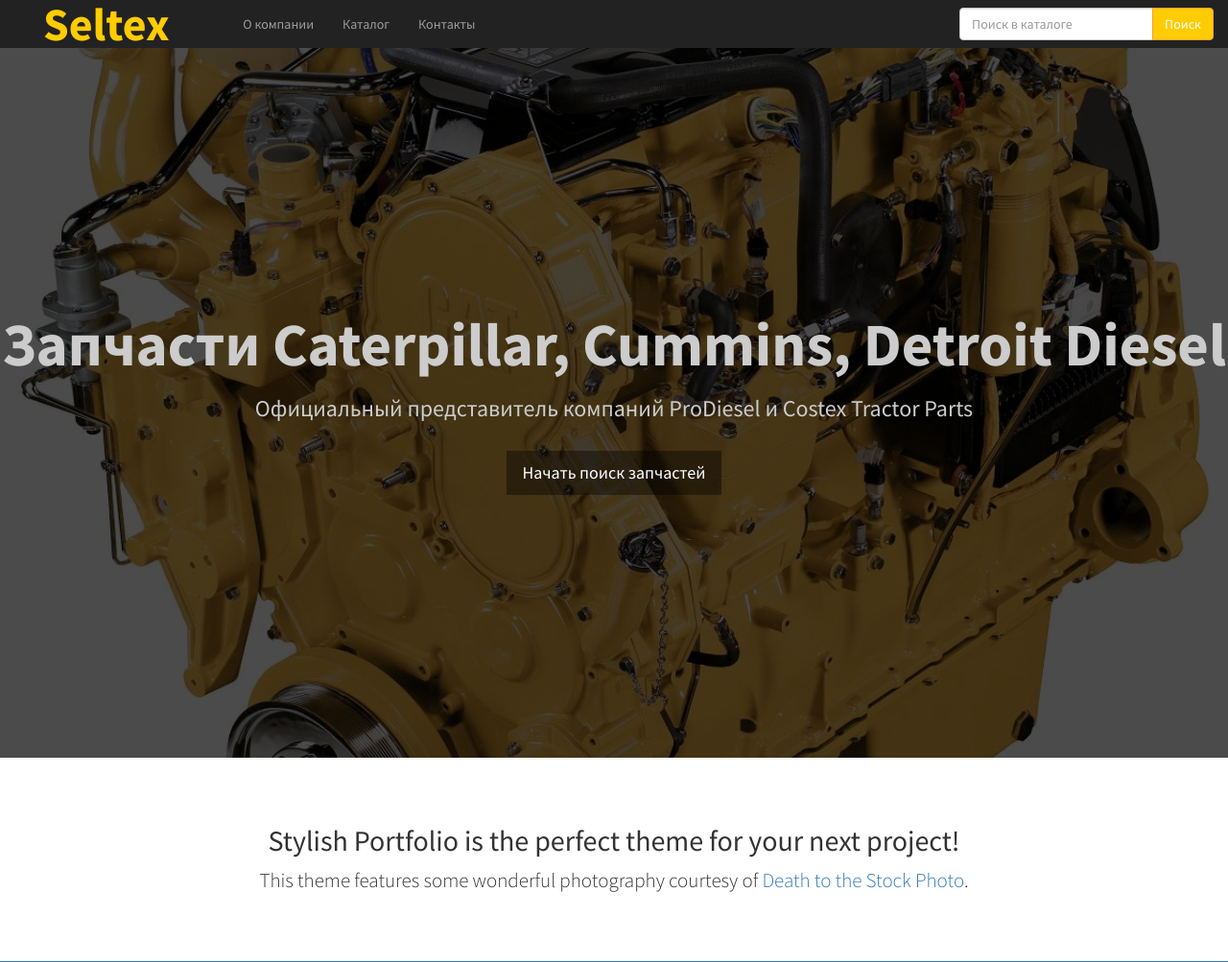
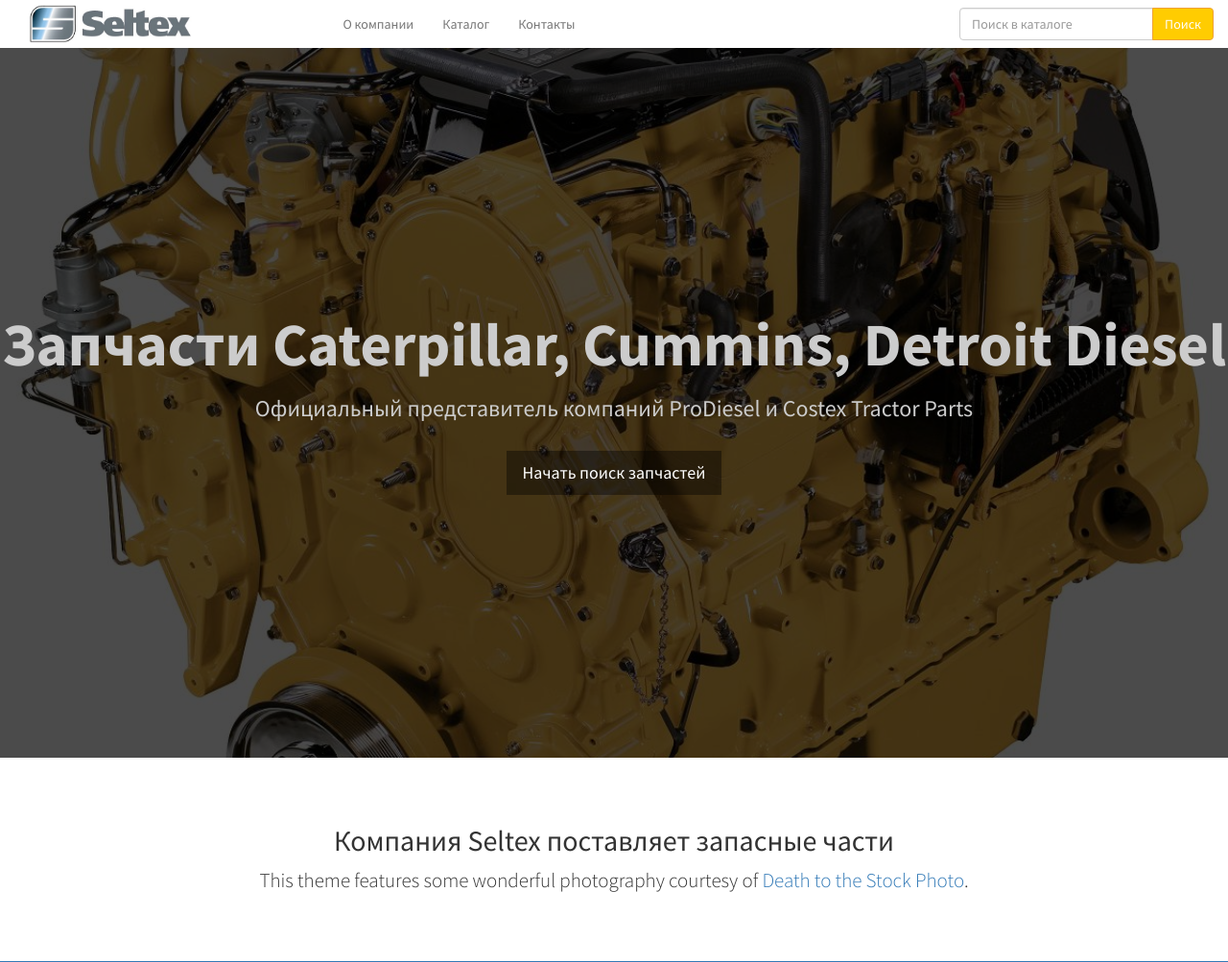
Before and after one commit to sovcharov/seltexru, a PHP site: page / in a window 1280 px wide. Shown: the top 1003 px of the page at 96% size. Run offline with PHP 8.4, Linux system fonts and the light colour scheme; some libraries are stand-ins or nearby versions.

Commit message:
Header changed. Map api call changed.

```diff
--- a/css/styles.css
+++ b/css/styles.css
@@ -1,7 +1,13 @@
-/*@import url(https://maxcdn.bootstrapcdn.com/bootstrap/3.3.5/css/bootstrap.min.css);*/
+@import url(https://maxcdn.bootstrapcdn.com/bootstrap/3.3.7/css/bootstrap.min.css);
+
 @charset "utf-8";
 .my-navbar {
     border-radius: 0;
+    background-color: white;
+}
+
+.my-logo {
+    margin-top:5px;
 }
 
 .my-today {
@@ -41,106 +47,13 @@
     color: #ffcc01;
     font-weight: bolder;
 }
+
 .navbar-inverse .navbar-brand:hover {
     font-size: 48px;
-/*    color: #ffcc01;*/
     font-weight: bolder;
 }
 
-
-/*Info Event start*/
-
-
-/*Copyright (c) 2015 Sergei Ovcharov*/
-
-.infoBoxMain {
-    position: fixed;
-    bottom: 0px;
-    right: 0px;
-    z-index: 5;
+a.navbar-brand {
+    margin-top:0px;
+    line-height: 40px;
 }
-
-.infoBox {
-    height: 60px;
-    width: 250px;
-    opacity: 0.7;
-    border-radius: 5px;
-    margin: 1px;
-    text-align: center;
-    vertical-align: middle;
-    font-family: Arial;
-    font-size: 17px;
-    color: white;
-    line-height: 40px;
-    /*z-index:5;*/
-}
-
-.infoBoxDanger {
-    background-color: #B20000;
-}
-
-.infoBoxSuccess {
-    background-color: #33804c;
-}
-
-.infoBoxComment {
-    font-size: 12px;
-    line-height: 10px;
-}
-
-
-/*Info Event end*/
-
-
-/*Spinning wheel start*/
-
-
-/*Copyright (c) 2014 Luke Haas*/
-
-.loader {
-    margin: 0px auto;
-    font-size: 10px;
-    position: relative;
-    text-indent: -9999em;
-    border-top: 2px solid rgba(1, 1, 1, 0.2);
-    border-right: 2px solid rgba(1, 1, 1, 0.2);
-    border-bottom: 2px solid rgba(1, 1, 1, 0.2);
-    border-left: 2px solid #(1, 1, 1, 1);
-    -webkit-transform: translateZ(0);
-    -ms-transform: translateZ(0);
-    transform: translateZ(0);
-    -webkit-animation: load8 0.5s infinite linear;
-    animation: load8 0.5s infinite linear;
-}
-
-.loader,
-.loader:after {
-    border-radius: 50%;
-    width: 2em;
-    height: 2em;
-}
-
-@-webkit-keyframes load8 {
-    0% {
-        -webkit-transform: rotate(0deg);
-        transform: rotate(0deg);
-    }
-    100% {
-        -webkit-transform: rotate(360deg);
-        transform: rotate(360deg);
-    }
-}
-
-@keyframes load8 {
-    0% {
-        -webkit-transform: rotate(0deg);
-        transform: rotate(0deg);
-    }
-    100% {
-        -webkit-transform: rotate(360deg);
-        transform: rotate(360deg);
-    }
-}
-
-
-/*Spinning wheel end*/
--- a/index.html
+++ b/index.html
@@ -2,50 +2,31 @@
 <html lang="en">
 
 <head>
-
+   	<title>Запчасти Caterpillar, Cummins, Detroit Diesel - Запчасти американских грузовиков - Грузовые запчасти из США - Запчасти Freightliner, Peterbilt, Kenworth, Volvo, CAT, Cummins. Запчасти Кат. Катерпиллер. </title>
+	<meta name="description" content="Запчасти Caterpillar, Cummins, Detroit Diesel - Американские грузовые запчасти - Запчасти американских грузовиков - Грузовые запчасти из США - Запчасти Freightliner, Peterbilt, Kenworth, Volvo - Запчасти грузовиков США - Запчасти американских двигателей - Запчасти из Америки для грузовиков и грузовых двигателей - Запчасти Кат - Запчасти Катерпиллер">
+	<meta name="keywords" content="Запчасти Caterpillar, запчасти Cat, запчасти грузовиков сша, запчасти американских грузовиков, запчасти Cummins,  запчасти DD, запчасти Detroit Diesel, Volvo, cat, caterpillar, Freightliner, Volvo, Peterbilt, Kenworth, Mack, International, Sterling, турбины, двигатели, запчасти двигателей, cелтекс, сэлтекс, селтикс, сэлтэкс, сэлтикс, seltex, Seltex, SELTEX, Кат, Катерпиллер, Катерпиллар, Катерпилар, Катерпилер">
+	<meta name="author" content="Seltex, Inc">
     <meta charset="utf-8">
     <meta http-equiv="X-UA-Compatible" content="IE=edge">
     <meta name="viewport" content="width=device-width, initial-scale=1">
-    <meta name="description" content="">
-    <meta name="author" content="">
-
-    <title>Stylish Portfolio - Start Bootstrap Theme</title>
-
-    <!-- Bootstrap Core CSS -->
-    <link href="css/bootstrap.min.css" rel="stylesheet">
-
-    <!-- Custom CSS -->
+    <link href="css/styles.css" rel="stylesheet">
     <link href="css/stylish-portfolio.css" rel="stylesheet">
-    <link href="css/styles.css" rel="stylesheet">
-
-    <!-- Custom Fonts -->
     <link href="font-awesome/css/font-awesome.min.css" rel="stylesheet" type="text/css">
     <link href="http://fonts.googleapis.com/css?family=Source+Sans+Pro:300,400,700,300italic,400italic,700italic" rel="stylesheet" type="text/css">
-
-    <!-- HTML5 Shim and Respond.js IE8 support of HTML5 elements and media queries -->
-    <!-- WARNING: Respond.js doesn't work if you view the page via file:// -->
-    <!--[if lt IE 9]>
-        <script src="https://oss.maxcdn.com/libs/html5shiv/3.7.0/html5shiv.js"></script>
-        <script src="https://oss.maxcdn.com/libs/respond.js/1.4.2/respond.min.js"></script>
-    <![endif]-->
-
 </head>
 
 <body>
 
-    <nav id="top" class="navbar-inverse my-navbar">
+    <nav id="top" class="navbar-default my-navbar">
         <div class="container-fluid">
-            <!-- Brand and toggle get grouped for better mobile display -->
-            <div class="col-sm-2 navbar-header">
+            <div class="col-sm-3 navbar-header">
                 <button type="button" class="navbar-toggle collapsed" data-toggle="collapse" data-target="#bs-example-navbar-collapse-1" aria-expanded="false">
                     <span class="sr-only">Toggle navigation</span>
                     <span class="icon-bar"></span>
                     <span class="icon-bar"></span>
                     <span class="icon-bar"></span>
                 </button>
-                <a class="navbar-brand my-brand" href="#top">Seltex</a>
-                <!--                <p class="spanInTab">+7 (812) 959-13-57</p>-->
-
+                <div class="my-logo" href="#top"><img src="img/seltexlogoweb.jpg" height="40" width = "170"></div>
             </div>
             <div class="collapse navbar-collapse col-sm-6" id="bs-example-navbar-collapse-1">
                 <ul class="nav navbar-nav navbar-right">
@@ -55,16 +36,14 @@
                 </ul>
             </div>
             <!-- /.navbar-collapse -->
-            <div class="col-sm-4 navbar-right">
-                <form class="navbar-form navbar-right" role="search">
+            <form class="col-sm-3 navbar-form navbar-right" role="search" style = "height:">
                 <div class="input-group">
-                        <input type="text" class="form-control" placeholder="Поиск в каталоге" ng-model="part">
+                    <input type="text" class="form-control" placeholder="Поиск в каталоге">
                     <span class="input-group-btn">
                         <button class="btn btn-warning my-search-button" type="button">Поиск</button>
                     </span>
                 </div>
             </form>
-            </div>
         </div>
         <!-- /.container-fluid -->
     </nav>
@@ -84,7 +63,7 @@
         <div class="container">
             <div class="row">
                 <div class="col-lg-12 text-center">
-                    <h2>Stylish Portfolio is the perfect theme for your next project!</h2>
+                    <h2>Компания Seltex поставляет запасные части </h2>
                     <p class="lead">This theme features some wonderful photography courtesy of <a target="_blank" href="http://join.deathtothestockphoto.com/">Death to the Stock Photo</a>.</p>
                 </div>
             </div>
@@ -233,10 +212,13 @@
 
     <!-- Map -->
     <section id="contact" class="map">
-        <iframe width="100%" height="100%" frameborder="0" scrolling="no" marginheight="0" marginwidth="0" src="https://maps.google.com/maps?f=q&amp;source=s_q&amp;hl=en&amp;geocode=&amp;q=Twitter,+Inc.,+Market+Street,+San+Francisco,+CA&amp;aq=0&amp;oq=twitter&amp;sll=28.659344,-81.187888&amp;sspn=0.128789,0.264187&amp;ie=UTF8&amp;hq=Twitter,+Inc.,+Market+Street,+San+Francisco,+CA&amp;t=m&amp;z=15&amp;iwloc=A&amp;output=embed"></iframe>
+        <iframe width="100%" height="100%" frameborder="0" scrolling="no" marginheight="0" marginwidth="0" src="https://www.google.com/maps/embed/v1/place?q=59.761528,30.474268
+        &center=59.761528,30.474268
+        &zoom=11
+        &key=AIzaSyDUC12nb9QjtvAGwwraeuBrBLDD9gmDwoU"></iframe>
         <br />
         <small>
-            <a href="https://maps.google.com/maps?f=q&amp;source=embed&amp;hl=en&amp;geocode=&amp;q=Twitter,+Inc.,+Market+Street,+San+Francisco,+CA&amp;aq=0&amp;oq=twitter&amp;sll=28.659344,-81.187888&amp;sspn=0.128789,0.264187&amp;ie=UTF8&amp;hq=Twitter,+Inc.,+Market+Street,+San+Francisco,+CA&amp;t=m&amp;z=15&amp;iwloc=A"></a>
+            <a href="https://www.google.com/maps/embed/v1/place?q=59.761528,30.474268&center=59.761528,30.474268&key=AIzaSyDUC12nb9QjtvAGwwraeuBrBLDD9gmDwoU"></a>
         </small>
         </iframe>
     </section>
@@ -256,7 +238,7 @@
                         </li>
                     </ul>
                     <br>
-                    <!--
+
 <ul class="list-inline">
     <li>
         <a href="#"><i class="fa fa-facebook fa-fw fa-3x"></i></a>
@@ -268,7 +250,7 @@
         <a href="#"><i class="fa fa-dribbble fa-fw fa-3x"></i></a>
     </li>
 </ul>
--->
+
                     <hr class="small">
                     <p class="text-muted">Copyright &copy; www.seltex.ru 2016</p>
                 </div>
@@ -285,16 +267,6 @@
 
     <!-- Custom Theme JavaScript -->
     <script>
-        // Closes the sidebar menu
-        $("#menu-close").click(function (e) {
-            e.preventDefault();
-            $("#sidebar-wrapper").toggleClass("active");
-        });
-        // Opens the sidebar menu
-        $("#menu-toggle").click(function (e) {
-            e.preventDefault();
-            $("#sidebar-wrapper").toggleClass("active");
-        });
         // Scrolls to the selected menu item on the page
         $(function () {
             $('a[href*=#]:not([href=#],[data-toggle],[data-target],[data-slide])').click(function () {
```
Also changed, not shown: img/seltexlogoweb.jpg (added). Lines whose indentation alone changed are shown as unchanged.
